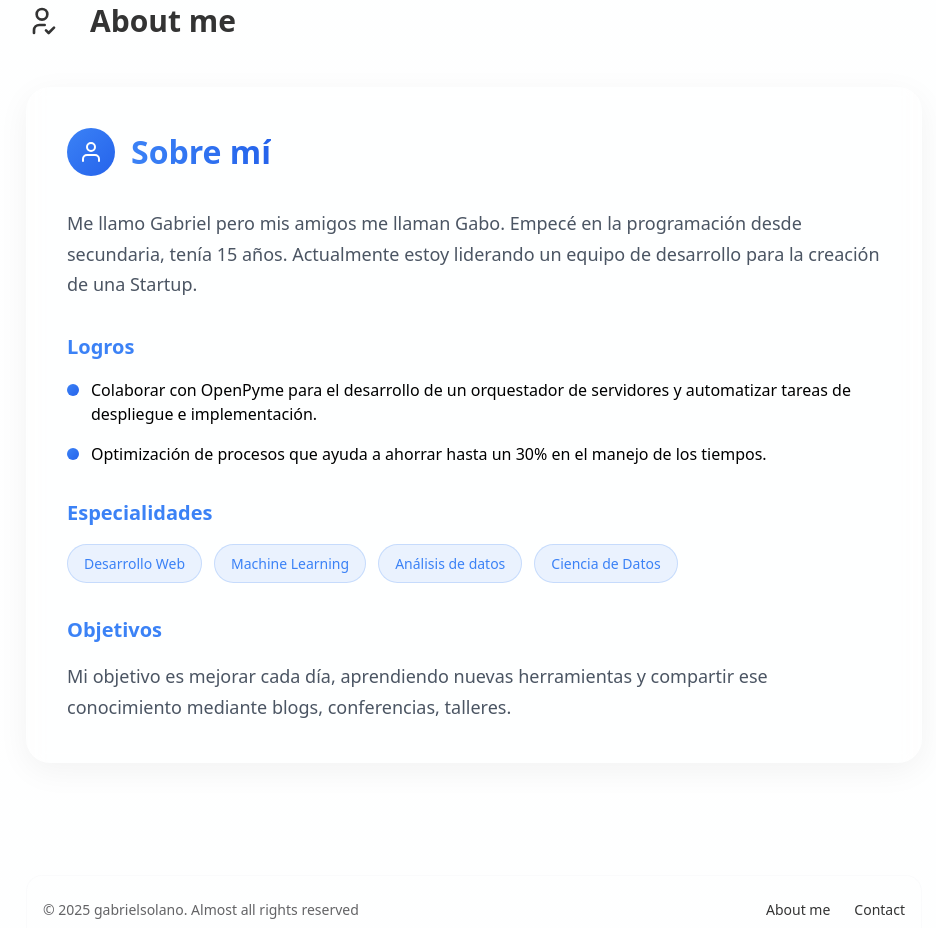
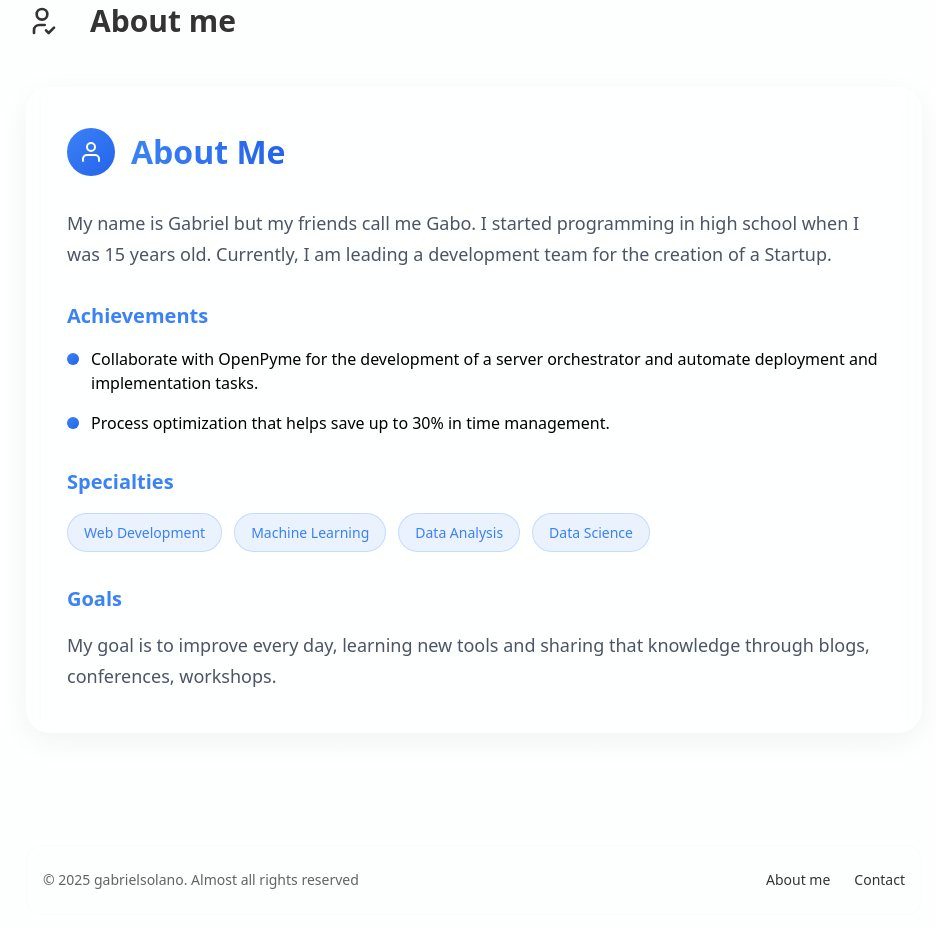
Before and after one commit to GabrielDeSixto/Portfolio_Web, an Astro site: page /en in a window 1280 px wide. Shown: the part 3339-4267 px from the top of the page, without its empty margins (166-1102 px from the left). Built offline with nearby package versions, Linux system fonts and the light colour scheme; Astro itself is replaced by a stand-in of ours.

Commit message:
se traducciones

```diff
--- a/src/components/AboutMe.astro
+++ b/src/components/AboutMe.astro
@@ -13,42 +13,42 @@ const t = useTranslations(lang);
           <circle cx="12" cy="7" r="4"></circle>
         </svg>
       </div>
-      <h2 class="about-me-title">{t('aboutMe.title') || 'Sobre mí'}</h2>
+      <h2 class="about-me-title">{t('aboutMe.title')}</h2>
     </div>
 
     <div class="about-me-content">
       <p class="about-me-intro">
-        {t('aboutMe.intro') || 'Me llamo Gabriel pero mis amigos me llaman Gabo. Empecé en la programación desde secundaria, tenía 15 años. Actualmente estoy liderando un equipo de desarrollo para la creación de una Startup.'}
+        {t('aboutMe.intro')}
       </p>
 
       <div class="achievements-section">
-        <h3 class="section-subtitle">{t('aboutMe.achievements') || 'Logros'}</h3>
+        <h3 class="section-subtitle">{t('aboutMe.achievements')}</h3>
         <ul class="achievements-list">
           <li class="achievement-item">
             <span class="achievement-bullet"></span>
-            <p>{t('aboutMe.achievement1') || 'Colaborar con OpenPyme para el desarrollo de un orquestador de servidores y automatizar tareas de despliegue e implementación.'}</p>
+            <p>{t('aboutMe.achievement1')}</p>
           </li>
           <li class="achievement-item">
             <span class="achievement-bullet"></span>
-            <p>{t('aboutMe.achievement2') || 'Optimización de procesos que ayuda a ahorrar hasta un 30% en el manejo de los tiempos.'}</p>
+            <p>{t('aboutMe.achievement2')}</p>
           </li>
         </ul>
       </div>
 
       <div class="skills-section">
-        <h3 class="section-subtitle">{t('aboutMe.skills') || 'Especialidades'}</h3>
+        <h3 class="section-subtitle">{t('aboutMe.skills')}</h3>
         <div class="skills-container">
-          <div class="skill-pill">Desarrollo Web</div>
-          <div class="skill-pill">Machine Learning</div>
-          <div class="skill-pill">Análisis de datos</div>
-          <div class="skill-pill">Ciencia de Datos</div>
+          <div class="skill-pill">{t('aboutMe.skill1')}</div>
+          <div class="skill-pill">{t('aboutMe.skill2')}</div>
+          <div class="skill-pill">{t('aboutMe.skill3')}</div>
+          <div class="skill-pill">{t('aboutMe.skill4')}</div>
         </div>
       </div>
 
       <div class="goals-section">
-        <h3 class="section-subtitle">{t('aboutMe.goals') || 'Objetivos'}</h3>
+        <h3 class="section-subtitle">{t('aboutMe.goals')}</h3>
         <p class="goals-text">
-          {t('aboutMe.goalsText') || 'Mi objetivo es mejorar cada día, aprendiendo nuevas herramientas y compartir ese conocimiento mediante blogs, conferencias, talleres.'}
+          {t('aboutMe.goalsText')}
         </p>
       </div>
     </div>
--- a/src/i18n/ui.ts
+++ b/src/i18n/ui.ts
@@ -25,6 +25,18 @@ export const languages = {
       'about.title': 'Sobre mí',
       'about.bio': `<p>Me llamo Gabriel pero mis amigos me llaman Gabo. Empecé en la programación desde secundaria, tenía 15 años. Actualmente estoy <strong>liderando un equipo de desarrollo para la creación de una Startup</strong>.</p><p>Algunos de mis éxitos incluyen <strong>colaborar con OpenPyme para el desarrollo de un orquestador de servidores y automatizar tareas de despliegue e implementación</strong>. Hoy está en funcionamiento y ayuda ahorrar hasta un 30% en el manejo de los tiempos.</p><p>Como Ingeniero en Informática me mantengo en constante capacitación y desarrollo personal como profesional, <strong>en donde cuento con un conocimiento amplio en <em class="italic">Desarrollo Web, Machine Learning, Análisis de datos y Ciencia de Datos</em></strong>. Mi objetivo es mejorar cada día, aprendiendo nuevas herramientas y compartir ese conocimiento mediante blogs, conferencias, talleres.</p>`,
       'footer.rights': 'Casi todos los derechos reservados',
+      'aboutMe.title': 'Sobre mí',
+      'aboutMe.intro': 'Me llamo Gabriel pero mis amigos me llaman Gabo. Empecé en la programación desde secundaria, tenía 15 años. Actualmente estoy liderando un equipo de desarrollo para la creación de una Startup.',
+      'aboutMe.achievements': 'Logros',
+      'aboutMe.achievement1': 'Colaborar con OpenPyme para el desarrollo de un orquestador de servidores y automatizar tareas de despliegue e implementación.',
+      'aboutMe.achievement2': 'Optimización de procesos que ayuda a ahorrar hasta un 30% en el manejo de los tiempos.',
+      'aboutMe.skills': 'Especialidades',
+      'aboutMe.skill1': 'Desarrollo Web',
+      'aboutMe.skill2': 'Machine Learning',
+      'aboutMe.skill3': 'Análisis de datos',
+      'aboutMe.skill4': 'Ciencia de Datos',
+      'aboutMe.goals': 'Objetivos',
+      'aboutMe.goalsText': 'Mi objetivo es mejorar cada día, aprendiendo nuevas herramientas y compartir ese conocimiento mediante blogs, conferencias, talleres.',
       exp: [
         {
           'title': 'Aplication Suppoort L3',
@@ -95,6 +107,19 @@ export const languages = {
       'about.title': 'About me',
       'about.bio': `<p>My name is Gabriel but my friends call me Gabo. I started programming since high school, I was 15 years old. Currently I am <strong>leading a development team for the creation of a Startup</strong>.</p><p>Some of my successes include <strong>collaborating with OpenPyme for the development of a server orchestrator and automate deployment and implementation tasks</strong>. Today it is operational and helps save up to 30% in time management.</p><p>As a Computer Engineer I keep myself in constant training and personal development as a professional, <strong>where I have a broad knowledge in <em class="italic">Web Development, Machine Learning, Data Analysis and Data Science</em></strong>. My goal is to improve every day, learning new tools and sharing that knowledge through blogs, conferences, workshops.</p>`,
       'footer.rights': 'Almost all rights reserved',
+      // Nuevas traducciones para AboutMe en inglés
+      'aboutMe.title': 'About Me',
+      'aboutMe.intro': 'My name is Gabriel but my friends call me Gabo. I started programming in high school when I was 15 years old. Currently, I am leading a development team for the creation of a Startup.',
+      'aboutMe.achievements': 'Achievements',
+      'aboutMe.achievement1': 'Collaborate with OpenPyme for the development of a server orchestrator and automate deployment and implementation tasks.',
+      'aboutMe.achievement2': 'Process optimization that helps save up to 30% in time management.',
+      'aboutMe.skills': 'Specialties',
+      'aboutMe.skill1': 'Web Development',
+      'aboutMe.skill2': 'Machine Learning',
+      'aboutMe.skill3': 'Data Analysis',
+      'aboutMe.skill4': 'Data Science',
+      'aboutMe.goals': 'Goals',
+      'aboutMe.goalsText': 'My goal is to improve every day, learning new tools and sharing that knowledge through blogs, conferences, workshops.',
       exp: [
         {
           'title': 'Aplication Suppoort L3',
@@ -146,7 +171,5 @@ export const languages = {
           tags: ["nextjs", "tailwindcss"],
         },
       ]
-
-    },
-
+    }
   } as const;
```
